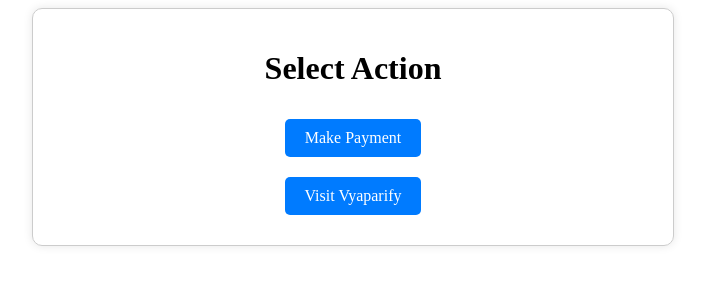
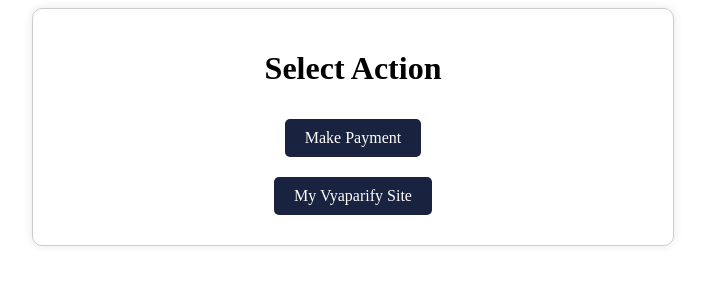
Before and after one commit to abhiiiesh/payments, a Flask app: template templates/display_links.html in a window 1280 px wide. Shown: the top 300 px of the page, without its empty margins (287-992 px from the left). Run offline with Flask 3, Linux system fonts and the light colour scheme; the template is opened without the code that fills it: most values are stand-ins (such as "Sample title", 1, 10 or a date in 2020).

Commit message:
Update display_links.html

```diff
--- a/templates/display_links.html
+++ b/templates/display_links.html
@@ -1,42 +1,5 @@
-<!-- <!DOCTYPE html>
-<html lang="en">
-<head>
-    <meta charset="UTF-8">
-    <meta name="viewport" content="width=device-width, initial-scale=1.0">
-    <title>Select Action</title>
-    <style>
-        .container {
-            max-width: 600px;
-            margin: 0 auto;
-            padding: 20px;
-            text-align: center;
-            border: 1px solid #ccc;
-            border-radius: 10px;
-            box-shadow: 0 0 10px rgba(0, 0, 0, 0.1);
-        }
-        a {
-            display: inline-block;
-            margin: 10px 0;
-            padding: 10px 20px;
-            background-color: #007bff;
-            color: white;
-            text-decoration: none;
-            border-radius: 5px;
-        }
-        a:hover {
-            background-color: #0056b3;
-        }
-    </style>
-</head>
-<body>
-    <div class="container">
-        <h1>Select Action</h1>
-        <a href="{{ payment_link }}">Make Payment</a>
-        <br>
-        <a href="{{ vyaparify_link }}">Visit Vyaparify</a>
-    </div>
-</body>
-</html> -->
+
+
 <!DOCTYPE html>
 <html lang="en">
 <head>
@@ -57,13 +20,13 @@
             display: inline-block;
             margin: 10px 0;
             padding: 10px 20px;
-            background-color: #007bff;
+            background-color: #19223f;
             color: white;
             text-decoration: none;
             border-radius: 5px;
         }
         a:hover {
-            background-color: #0056b3;
+            background-color: #19223f;
         }
     </style>
 </head>
@@ -72,7 +35,7 @@
         <h1>Select Action</h1>
         <a href="{{ payment_link }}">Make Payment</a>
         <br>
-        <a href="{{ vyaparify_link }}" target="_blank">Visit Vyaparify</a>
+        <a href="{{ vyaparify_link }}" target="_blank">My Vyaparify Site</a>
     </div>
 </body>
 </html>
```
